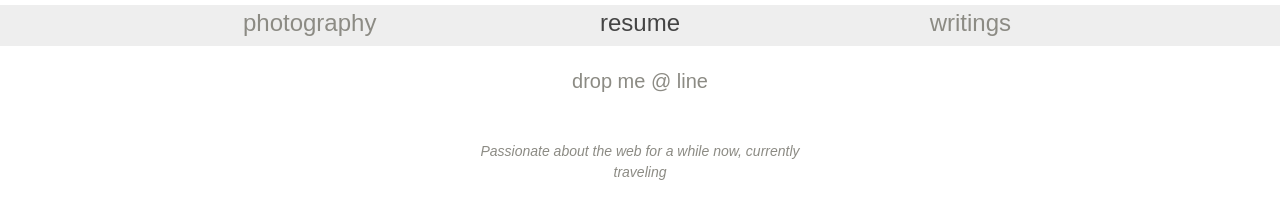
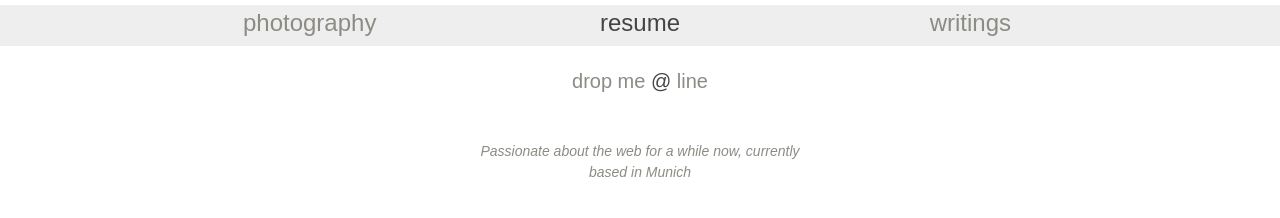
Before and after one commit to josemartos/vuewebsite, a Vue app: page / in a window 1280 px wide. Shown: the part 250-468 px from the top of the page. Built offline with nearby package versions, Linux system fonts and the light colour scheme.

Commit message:
Updated info

```diff
--- a/index.html
+++ b/index.html
@@ -4,7 +4,7 @@
         <meta charset="UTF-8">
         <meta name="description" content="Front-end developer with backend skills | José Manuel Martos Romero | HTML5, CSS3, JavaScript, ES6, SASS, Responsive design, Node, Express, jQuery, AJAX, Webpack, Vue2, Typescript, Gulp, Babel, PostCSS, ESLint, Stylelint, Critical Rendering Path, Karma, Mocha, Chai" />
         <meta name="viewport" content="width=device-width, initial-scale=1">
-        <title>Front-end developer with backend skills | José Manuel Martos Romero</title>
+        <title>Front-end developer with backend skills | Jose Manuel Martos Romero</title>
 
         <link rel="shortcut icon" href="/assets/favicon.ico" />
     </head>
--- a/src/components/Footer.vue
+++ b/src/components/Footer.vue
@@ -1,7 +1,7 @@
 <template>
     <footer>
         <div class="page-container">
-            <p class="bio">Passionate about the web for a while now, currently traveling</p>
+            <p class="bio">Passionate about the web for a while now, currently based in Munich</p>
         </div>
     </footer>
 </template>
--- a/src/pages/Home.vue
+++ b/src/pages/Home.vue
@@ -3,15 +3,15 @@
         <nav class="nav">
             <div class="page-container">
                 <ul class="nav_list">
-                    <li><a href="https://www.flickr.com/photos/martosjose/" target="_blank" title="flickr profile">photography</a></li>
-                    <li><a title="Jose Martos resume" href="/assets/pdf/CV_JoseMartos.pdf" download>resume</a></li>
-                    <li><a href="http://www.eldivandesigmund.com/" target="_blank" title="El diván de Sigmund">writings</a></li>
+                    <li><a href="https://500px.com/martosjosele/" target="_blank" title="500px photography profile">photography</a></li>
+                    <li><a title="All job related info to date" href="/assets/pdf/CV_JoseMartos.pdf" download>resume</a></li>
+                    <li><a href="http://eldivandesigmund.blogspot.com/" target="_blank" title="Some writings in Spanish">writings</a></li>
                 </ul>
             </div>
         </nav>
 
         <div class="greetings">
-            <a href="mailto:martosjosele@gmail.com?subject=Hey%20Jos%C3%A9%20M.%20Martos" title="Hi Jose">drop me @ line</a>
+            <a href="mailto:martosjosele@gmail.com?subject=Hi%20Jos%C3%A9%20Martos" title="Say hi to Jose, or send him a fortune">drop me <span>@</span> line</a>
         </div>
     </article>
 </template>
@@ -33,7 +33,7 @@
     .nav_list {
         display: flex;
         flex-wrap: wrap;
-        transition: all .2s;
+        transition: all .3s;
 
         li {
             flex: 1;
@@ -46,10 +46,10 @@
             font-weight: 300;
             padding-bottom: 5px;
             text-align: center;
-            transition: all .2s;
+            transition: all .3s;
 
             &:hover {
-                color: $c-grey400;
+                color: $c-black;
             }
         }
 
@@ -85,11 +85,15 @@
         a {
             color: $c-grey300;
             font-size: 20px;
-            transition: all .2s;
+            transition: all .3s;
 
             &:hover {
                 color: $c-grey400;
             }
         }
+
+        span {
+            color: $c-grey400;
+        }
     }
 </style>
```
Also changed, not shown: 1 other file (tests, documents, lock files or other folders).
